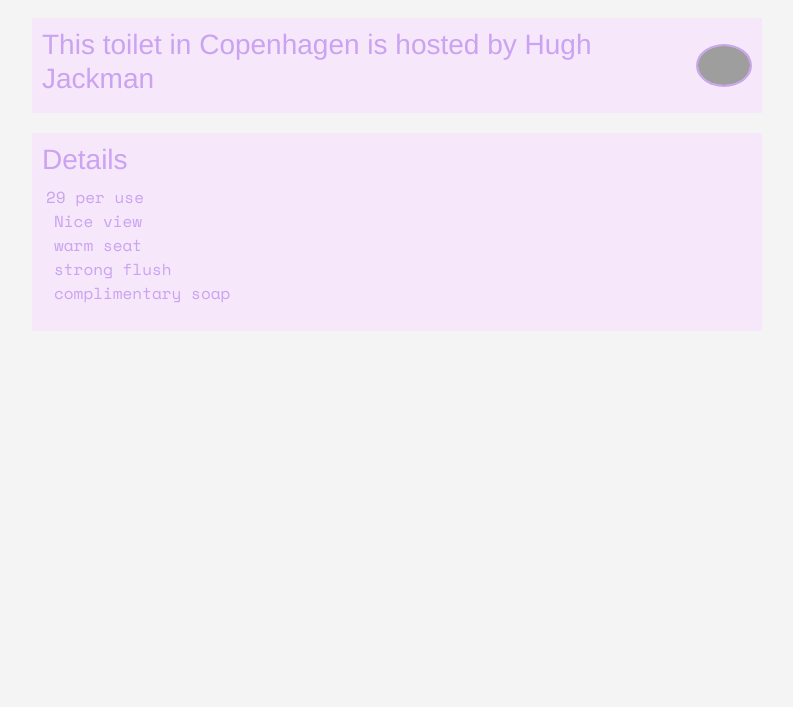
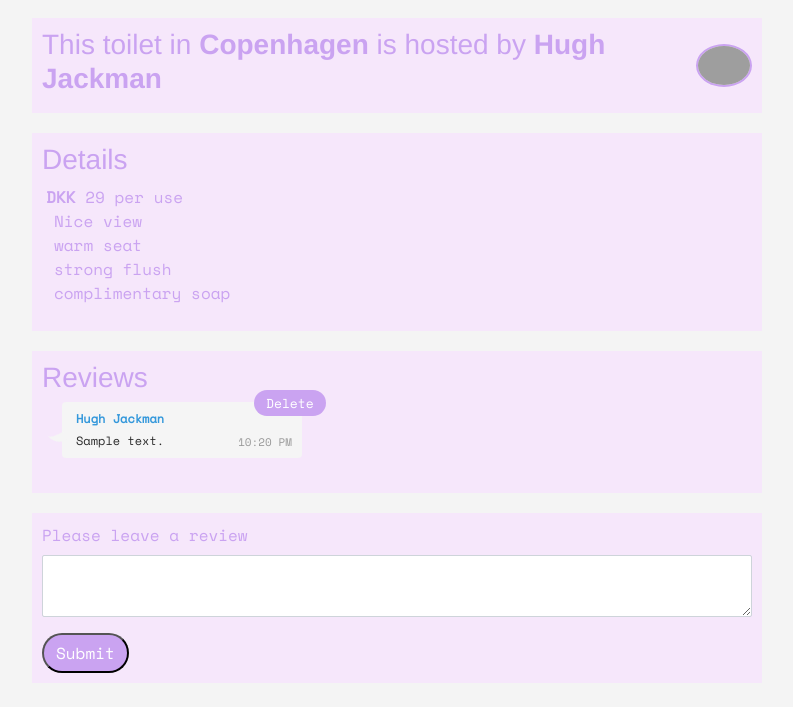
Before and after one commit to mariagroves/AirPnP, a Rails app: page /toilets/1 in a window 1280 px wide. Shown: the part 519-1226 px from the top of the page, without its empty margins (53-846 px from the left). Before the commit the page ends 850 px from the top, so only its background shows below. Run offline with Rails 7, Linux system fonts and the light colour scheme; a user stored in the database is signed in; data comes from the database, SQL or seed files in the repository; tables that the repository leaves empty hold one stand-in row (values such as "Sample post"); style sheets or scripts are compiled from the project's sources; parts of the project's set-up code (start-up, migrations or seed data) failed here and were passed over; some libraries are stand-ins or nearby versions; some web fonts are replaced; grey boxes are pictures that could not be loaded.

Commit message:
finished reviews

```diff
--- a/app/assets/stylesheets/components/_buttons.scss
+++ b/app/assets/stylesheets/components/_buttons.scss
@@ -8,6 +8,26 @@
   padding: 6px 12px;
   background: #CAA3F1;
   border-radius: 50px;
+  &:hover {
+    background: #F6E7FB;
+    color: #CAA3F1;
+    border: 1px solid #CAA3F1;
+  }
+}
+
+.small-delete-button-fill {
+  font-family: 'Space Mono', monospace;
+  display:flex;
+  align-items: center;
+  height: 26px;
+  font-size: 13px;
+  color: white;
+  padding: 4px 12px;
+  background: #CAA3F1;
+  border-radius: 50px;
+  position: absolute;
+  bottom: 42px;
+  left: 192px;
   &:hover {
     background: #F6E7FB;
     color: #CAA3F1;
--- a/app/assets/stylesheets/components/_index.scss
+++ b/app/assets/stylesheets/components/_index.scss
@@ -8,3 +8,4 @@
 @import "map";
 @import "card-map";
 @import "carousel";
+@import "speech-bubble";
--- /dev/null
+++ b/app/assets/stylesheets/components/_speech-bubble.scss
@@ -0,0 +1,69 @@
+.speech-wrapper{
+  padding: 0px 20px;
+  .bubble{
+    width: 240px;
+    height: auto;
+    display: block;
+    background: #f5f5f5;
+    border-radius: 4px;
+    // box-shadow: 2px 8px 5px #000;
+    position: relative;
+    margin: 0 0 25px;
+    &.alt{
+      margin: 0 0 0 60px;
+    }
+    .txt{
+      padding: 8px 55px 8px 14px;
+      .name{
+        font-weight: 600;
+        font-size: 12px;
+        margin: 0 0 4px;
+        color: #3498db;
+        span{
+          font-weight: normal;
+          color: #b3b3b3;
+        }
+        &.alt{
+          color: #2ecc71;
+        }
+      }
+      .message{
+        font-size: 12px;
+        margin: 0;
+        color: #2b2b2b;
+      }
+      .timestamp{
+        font-size: 11px;
+        position: absolute;
+        bottom: 8px;
+        right: 10px;
+        text-transform: uppercase; color: #999
+      }
+    }
+    .bubble-arrow {
+      position: absolute;
+      width: 0;
+      bottom:42px;
+      left: -16px;
+      height: 0;
+      &.alt{
+        right: -2px;
+        bottom: 40px;
+        left: auto;
+      }
+    }
+    .bubble-arrow:after {
+      content: "";
+      position: absolute;
+      border: 0 solid transparent;
+      border-top: 9px solid #f5f5f5;
+      border-radius: 0 20px 0;
+      width: 15px;
+      height: 30px;
+      transform: rotate(145deg);
+    }
+    .bubble-arrow.alt:after {
+      transform: rotate(45deg) scaleY(-1);
+    }
+  }
+}
--- a/app/controllers/toilets_controller.rb
+++ b/app/controllers/toilets_controller.rb
@@ -16,6 +16,7 @@
 
   def show
     @booking = Booking.new
+    @review = Review.new
   end
 
   def new
--- /dev/null
+++ b/app/models/review.rb
@@ -0,0 +1,5 @@
+class Review < ApplicationRecord
+  belongs_to :toilet
+  belongs_to :user
+  validates :content, presence: true
+end
--- a/app/models/toilet.rb
+++ b/app/models/toilet.rb
@@ -5,6 +5,7 @@
   has_many :bookings, dependent: :destroy
   has_many :renters, through: :bookings, class_name: 'User'
   has_many :images, dependent: :destroy
+  has_many :reviews
   validates :title, presence: true
   validates :description, presence: true
   validates :location, presence: true
--- a/app/models/user.rb
+++ b/app/models/user.rb
@@ -1,6 +1,7 @@
 class User < ApplicationRecord
   has_many :bookings
   has_many :toilets, through: :bookings
+  has_many :reviews
   # Include default devise modules. Others available are:
   # :confirmable, :lockable, :timeoutable, :trackable and :omniauthable
   devise :database_authenticatable, :registerable,
--- a/app/views/toilets/show.html.erb
+++ b/app/views/toilets/show.html.erb
@@ -32,7 +32,7 @@
 
       <div class="show-card d-flex align-items-center justify-content-between">
         <div class="sub-title">
-          <h3>This toilet in <%= @toilet.location %> is hosted by <%= @toilet.owner.first_name%> <%= @toilet.owner.last_name %></h3>
+          <h3>This toilet in <strong> <%= @toilet.location %> </strong> is hosted by <strong> <%= @toilet.owner.first_name%> <%= @toilet.owner.last_name %> </strong> </h3>
         </div>
         <div>
           <img src="https://blog.fromjapan.co.jp/en/wp-content/uploads/2015/08/Poop_2.jpg" alt="" class="avatar-large">
@@ -42,7 +42,7 @@
       <div class="show-card">
         <h3>Details</h3>
         <ul>
-          <i class="fas fa-euro-sign"></i><%= @toilet.price %> per use
+          <strong>DKK</strong> <%= @toilet.price %> per use
           <% @toilet.description.split(',').each do |description| %>
             <li class="d-flex">
               <div>
@@ -52,6 +52,40 @@
             </li>
           <% end %>
         </ul>
+      </div>
+
+      <div class="show-card">
+        <h3>Reviews</h3>
+        <% if @toilet.reviews.empty? %>
+          There are no reviews for this toilet!
+        <% else %>
+            <% @toilet.reviews.each do |review| %>
+              <div class="speech-wrapper d-flex">
+                <div class="bubble">
+                  <div class="txt">
+                    <p class="name"> <%= review.user.first_name %> <%= review.user.last_name %></p>
+                    <p class="message"> <%= review.content %></p>
+                    <span class="timestamp">10:20 pm</span>
+                  </div>
+                <div class="bubble-arrow"></div>
+                 <% if review.user == current_user %>
+                  <%= link_to toilet_review_path(review.toilet, review),
+                      method: :delete,
+                      data: { confirm: "Are you sure?" } do %>
+                    <div class="small-delete-button-fill card-button">Delete</div>
+                  <% end %>
+                <% end %>
+                </div>
+              </div>
+            <% end %>
+        <% end %>
+      </div>
+
+      <div class="show-card">
+        <%= simple_form_for [@toilet, @review] do |f| %>
+          <%= f.input :content, label: "Please leave a review" %>
+          <%= f.submit "Submit" %>
+        <% end %>
       </div>
 
     </div>
--- a/config/routes.rb
+++ b/config/routes.rb
@@ -3,6 +3,7 @@
   root to: 'pages#home'
   resources :toilets do
     resources :bookings, only: [ :new, :create, :destroy ]
+    resources :reviews, only: [ :new, :create, :destroy ]
   end
 
   get '/dashboard', to: 'pages#dashboard', as: 'dashboard'
```
Also changed, not shown: app/controllers/reviews_controller.rb (added, +31 -0 lines), db/migrate/20191114110113_create_reviews.rb (added, +11 -0 lines), db/seeds.rb (+109 -5 lines), test/controllers/reviews_controller_test.rb (added, +7 -0 lines), test/models/review_test.rb (added, +7 -0 lines), db/schema.rb.
